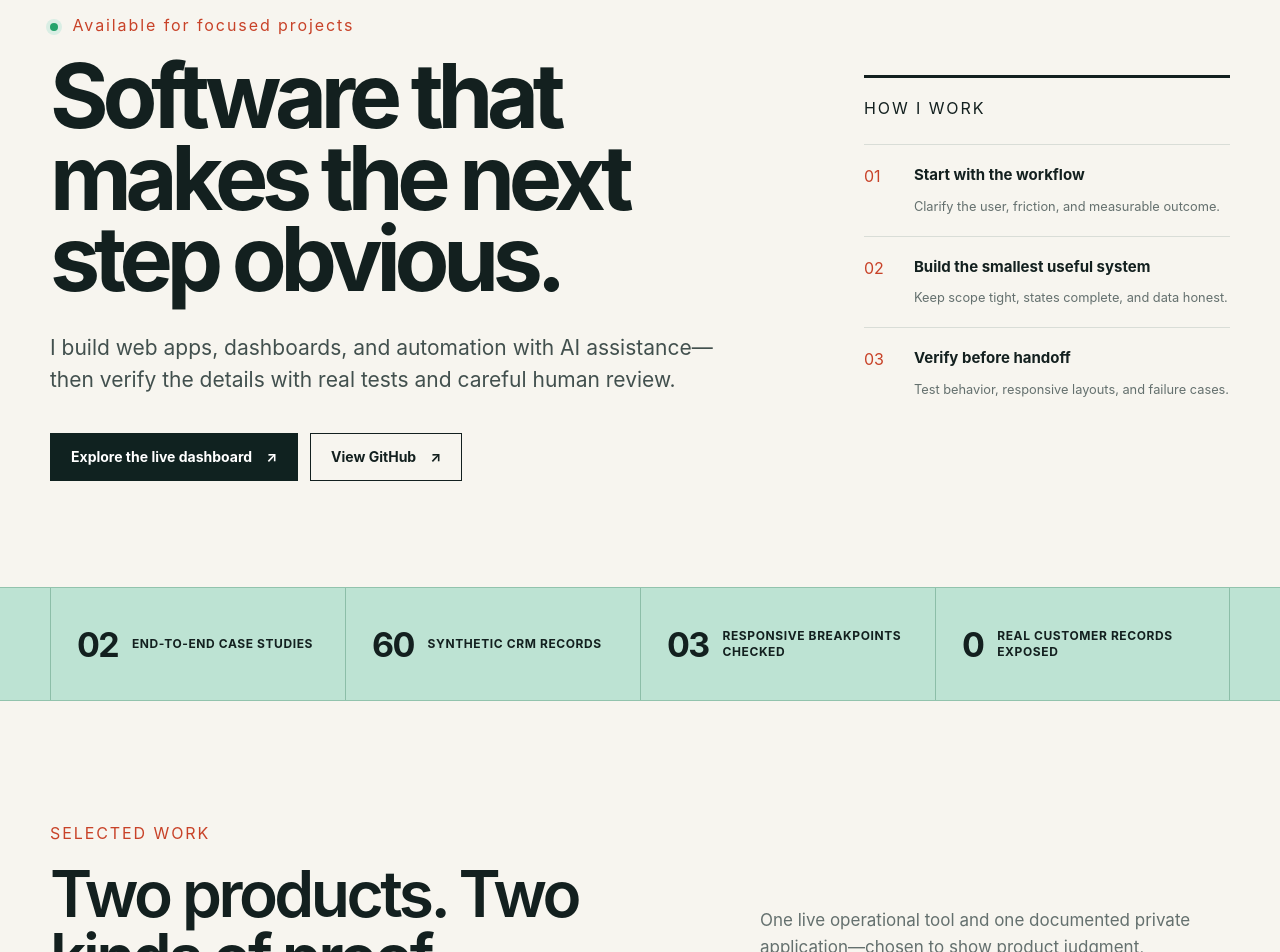
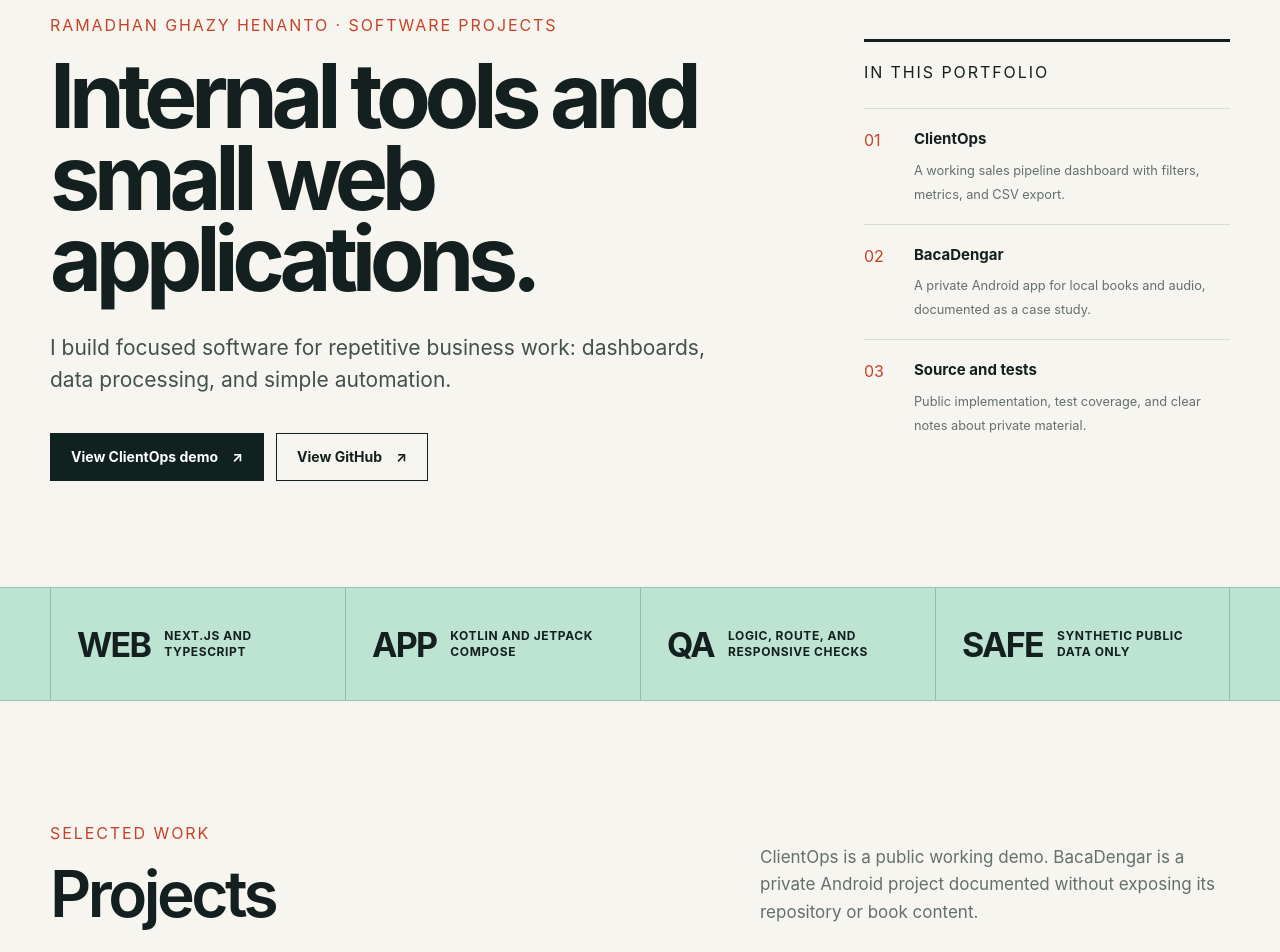
Before and after one commit to ramadhanghazy/ramadhan-portfolio, a Next.js app: page / in a window 1280 px wide. Shown: the part 180-1132 px from the top of the page. Built offline with nearby package versions, Linux system fonts and the light colour scheme.

Commit message:
Replace portfolio marketing copy with direct language

```diff
--- a/app/components/ClientOpsDashboard.tsx
+++ b/app/components/ClientOpsDashboard.tsx
@@ -125,7 +125,7 @@ export function ClientOpsDashboard() {
 
       <main className="dashboard-main">
         <div className="dashboard-title">
-          <div><p className="overline">OVERVIEW · JULY 2026</p><h1>Pipeline command center</h1><p>Track momentum, surface follow-ups, and keep every lead moving.</p></div>
+          <div><p className="overline">OVERVIEW · JULY 2026</p><h1>Sales pipeline overview</h1><p>Review current value, ownership, stages, and upcoming follow-ups.</p></div>
           <a className="export-button" href={`/api/leads/export.csv?${params.toString()}`} download>Export filtered CSV <span>↓</span></a>
         </div>
 
--- a/app/components/SiteChrome.tsx
+++ b/app/components/SiteChrome.tsx
@@ -22,7 +22,7 @@ export function SiteFooter() {
     <footer className="site-footer">
       <div className="wrap">
         <p>© 2026 Ramadhan Ghazy Henanto</p>
-        <p>Built with AI assistance. Reviewed and tested by a human.</p>
+        <p>Next.js, TypeScript, Kotlin, and practical test coverage.</p>
         <a href="https://github.com/ramadhanghazy">@ramadhanghazy ↗</a>
       </div>
     </footer>
--- a/app/page.tsx
+++ b/app/page.tsx
@@ -15,33 +15,33 @@ export default function Home() {
       <main>
         <section className="hero wrap">
           <div className="hero-copy">
-            <p className="eyebrow"><span className="status-dot" /> Available for focused projects</p>
-            <h1>Software that makes the next step obvious.</h1>
+            <p className="eyebrow">RAMADHAN GHAZY HENANTO · SOFTWARE PROJECTS</p>
+            <h1>Internal tools and small web applications.</h1>
             <p className="hero-lede">
-              I build web apps, dashboards, and automation with AI assistance—then verify
-              the details with real tests and careful human review.
+              I build focused software for repetitive business work: dashboards, data
+              processing, and simple automation.
             </p>
             <div className="button-row">
-              <Link className="button primary" href="/clientops">Explore the live dashboard <span aria-hidden>↗</span></Link>
+              <Link className="button primary" href="/clientops">View ClientOps demo <span aria-hidden>↗</span></Link>
               <a className="button secondary" href="https://github.com/ramadhanghazy">View GitHub <span aria-hidden>↗</span></a>
             </div>
           </div>
-          <aside className="hero-proof" aria-label="Working principles">
-            <p className="proof-label">HOW I WORK</p>
+          <aside className="hero-proof" aria-label="Portfolio contents">
+            <p className="proof-label">IN THIS PORTFOLIO</p>
             <ol>
-              <li><span>01</span><div><strong>Start with the workflow</strong><small>Clarify the user, friction, and measurable outcome.</small></div></li>
-              <li><span>02</span><div><strong>Build the smallest useful system</strong><small>Keep scope tight, states complete, and data honest.</small></div></li>
-              <li><span>03</span><div><strong>Verify before handoff</strong><small>Test behavior, responsive layouts, and failure cases.</small></div></li>
+              <li><span>01</span><div><strong>ClientOps</strong><small>A working sales pipeline dashboard with filters, metrics, and CSV export.</small></div></li>
+              <li><span>02</span><div><strong>BacaDengar</strong><small>A private Android app for local books and audio, documented as a case study.</small></div></li>
+              <li><span>03</span><div><strong>Source and tests</strong><small>Public implementation, test coverage, and clear notes about private material.</small></div></li>
             </ol>
           </aside>
         </section>
 
         <section className="proof-strip" aria-label="Portfolio highlights">
           <div className="wrap proof-grid">
-            <div><strong>02</strong><span>End-to-end case studies</span></div>
-            <div><strong>60</strong><span>Synthetic CRM records</span></div>
-            <div><strong>03</strong><span>Responsive breakpoints checked</span></div>
-            <div><strong>0</strong><span>Real customer records exposed</span></div>
+            <div><strong>WEB</strong><span>Next.js and TypeScript</span></div>
+            <div><strong>APP</strong><span>Kotlin and Jetpack Compose</span></div>
+            <div><strong>QA</strong><span>Logic, route, and responsive checks</span></div>
+            <div><strong>SAFE</strong><span>Synthetic public data only</span></div>
           </div>
         </section>
 
@@ -49,9 +49,9 @@ export default function Home() {
           <div className="section-heading">
             <div>
               <p className="eyebrow">SELECTED WORK</p>
-              <h2>Two products. Two kinds of proof.</h2>
+              <h2>Projects</h2>
             </div>
-            <p>One live operational tool and one documented private application—chosen to show product judgment, implementation, and verification.</p>
+            <p>ClientOps is a public working demo. BacaDengar is a private Android project documented without exposing its repository or book content.</p>
           </div>
 
           <div className="work-grid">
@@ -104,9 +104,9 @@ export default function Home() {
 
         <section className="section approach-section">
           <div className="wrap split-heading">
-            <div><p className="eyebrow">A PRACTICAL PARTNER</p><h2>AI-assisted.<br />Human-verified.</h2></div>
+            <div><p className="eyebrow">SERVICES</p><h2>What I can build</h2></div>
             <div className="approach-copy">
-              <p>I use AI to accelerate implementation and exploration. I remain responsible for the brief, decisions, review, testing, and final handoff.</p>
+              <p>Small, well-defined software projects for teams that have outgrown a manual spreadsheet or repeated copy-paste work.</p>
               <div className="capability-grid">
                 <div><span>01</span><h3>Operational dashboards</h3><p>Turn messy tables and recurring checks into a focused interface.</p></div>
                 <div><span>02</span><h3>Internal web tools</h3><p>Small systems with deliberate states, validation, and export paths.</p></div>
@@ -118,10 +118,10 @@ export default function Home() {
         </section>
 
         <section className="contact-block wrap">
-          <p className="eyebrow">LET&apos;S BUILD SOMETHING USEFUL</p>
-          <h2>Have a workflow that feels harder than it should?</h2>
-          <p>See the implementation behind this portfolio, then start a conversation through GitHub.</p>
-          <a className="button light" href="https://github.com/ramadhanghazy">Visit @ramadhanghazy on GitHub <span aria-hidden>↗</span></a>
+          <p className="eyebrow">CONTACT</p>
+          <h2>Code and project details are on GitHub.</h2>
+          <p>Review the repository, tests, and implementation notes.</p>
+          <a className="button light" href="https://github.com/ramadhanghazy">Open GitHub <span aria-hidden>↗</span></a>
         </section>
       </main>
       <SiteFooter />
--- a/app/work/clientops/page.tsx
+++ b/app/work/clientops/page.tsx
@@ -16,8 +16,8 @@ export default function ClientOpsCaseStudy() {
           <div className="wrap case-hero-grid">
             <div>
               <p className="eyebrow">CLIENTOPS · WEB APPLICATION · 2026</p>
-              <h1>A daily operating view for a growing sales pipeline.</h1>
-              <p>ClientOps consolidates lead status, value, ownership, and next actions into one responsive, filterable workspace.</p>
+              <h1>A sales dashboard for keeping follow-ups visible.</h1>
+              <p>ClientOps puts lead status, value, ownership, and next actions in one responsive workspace.</p>
               <div className="button-row"><Link className="button coral" href="/clientops">Open the live product ↗</Link><a className="button dark-outline" href="https://github.com/ramadhanghazy/ramadhan-portfolio">View source ↗</a></div>
             </div>
             <div className="case-stat-block">
@@ -29,19 +29,19 @@ export default function ClientOpsCaseStudy() {
         </section>
 
         <section className="case-summary wrap">
-          <div><span>ROLE</span><p>Independent builder using AI-assisted implementation and hands-on review</p></div>
+          <div><span>ROLE</span><p>Product scope, implementation, testing, and documentation</p></div>
           <div><span>STACK</span><p>Next.js, TypeScript, D1, Cloudflare Workers</p></div>
           <div><span>FOCUS</span><p>Data clarity, responsive UX, export workflow, tests</p></div>
         </section>
 
         <section className="case-section wrap narrative-grid">
-          <div><p className="eyebrow">THE PROBLEM</p><h2>Lead data is easy to collect. Momentum is harder to see.</h2></div>
-          <div><p>Small teams often track opportunities in a spreadsheet that grows faster than the operating habits around it. The data exists, but the next action is buried among columns, inconsistent labels, and stale follow-up dates.</p><p>The brief was deliberately narrow: create a useful command center that answers four questions quickly—how much is in the active pipeline, which leads need attention, who owns each opportunity, and what should happen next?</p></div>
+          <div><p className="eyebrow">THE PROBLEM</p><h2>A lead list does not show what needs attention.</h2></div>
+          <div><p>Small teams often track opportunities in spreadsheets. As the list grows, follow-up dates, ownership, and deal status become harder to review.</p><p>ClientOps was scoped to answer four questions: how much is in the active pipeline, which leads need attention, who owns each opportunity, and what should happen next?</p></div>
         </section>
 
         <section className="case-feature dark-case">
           <div className="wrap">
-            <div className="section-heading light-heading"><div><p className="eyebrow">THE PRODUCT</p><h2>Designed around decisions, not decoration.</h2></div><p>Every interface element supports a recurring sales operation: review, narrow, prioritize, inspect, and export.</p></div>
+            <div className="section-heading light-heading"><div><p className="eyebrow">THE PRODUCT</p><h2>Core workflow</h2></div><p>The dashboard supports five repeated actions: review, filter, prioritize, inspect, and export.</p></div>
             <div className="feature-grid">
               <article><span>01</span><h3>Scan the whole pipeline</h3><p>Four KPIs and stage distribution establish context before the user reaches the lead table.</p></article>
               <article><span>02</span><h3>Narrow without losing context</h3><p>Search and filters sync to the URL, making focused views reproducible and shareable.</p></article>
@@ -52,7 +52,7 @@ export default function ClientOpsCaseStudy() {
         </section>
 
         <section className="case-section wrap">
-          <div className="section-heading"><div><p className="eyebrow">SYSTEM DESIGN</p><h2>One data source, three read paths.</h2></div><p>D1 stores the structured lead records. Server routes produce paginated lists, aggregate metrics, and filtered CSV output.</p></div>
+          <div className="section-heading"><div><p className="eyebrow">SYSTEM DESIGN</p><h2>Architecture</h2></div><p>D1 stores the lead records. Server routes return paginated lists, aggregate metrics, and filtered CSV output.</p></div>
           <div className="architecture" aria-label="ClientOps architecture diagram">
             <div><span>INTERFACE</span><strong>Responsive dashboard</strong><small>Filters · Table · Drawer · States</small></div><b>→</b>
             <div><span>SERVER</span><strong>Next.js route handlers</strong><small>Validation · Metrics · CSV</small></div><b>→</b>
@@ -62,7 +62,7 @@ export default function ClientOpsCaseStudy() {
 
         <section className="case-section warm-section">
           <div className="wrap narrative-grid">
-            <div><p className="eyebrow">VERIFICATION</p><h2>The demo includes the states real tools tend to forget.</h2></div>
+            <div><p className="eyebrow">VERIFICATION</p><h2>Tests and interface states</h2></div>
             <div>
               <ul className="check-list">
                 <li><span>✓</span><div><strong>Logic tests</strong><p>Query parsing, sorting, pagination, KPI calculations, and CSV escaping.</p></div></li>
@@ -75,7 +75,7 @@ export default function ClientOpsCaseStudy() {
         </section>
 
         <section className="next-project wrap">
-          <p className="eyebrow">NEXT CASE STUDY</p><h2>BacaDengar: a private, local-first Android reading app.</h2><Link className="button primary" href="/work/bacadengar">Read BacaDengar case study →</Link>
+          <p className="eyebrow">NEXT PROJECT</p><h2>BacaDengar Android app</h2><Link className="button primary" href="/work/bacadengar">Read the case study →</Link>
         </section>
       </main>
       <SiteFooter />
```
Also changed, not shown: app/layout.tsx (+4 -6 lines), app/work/bacadengar/page.tsx (+9 -9 lines), upwork/PORTFOLIO_COPY.md (+5 -7 lines), 1 other file (tests, documents, lock files or other folders).
